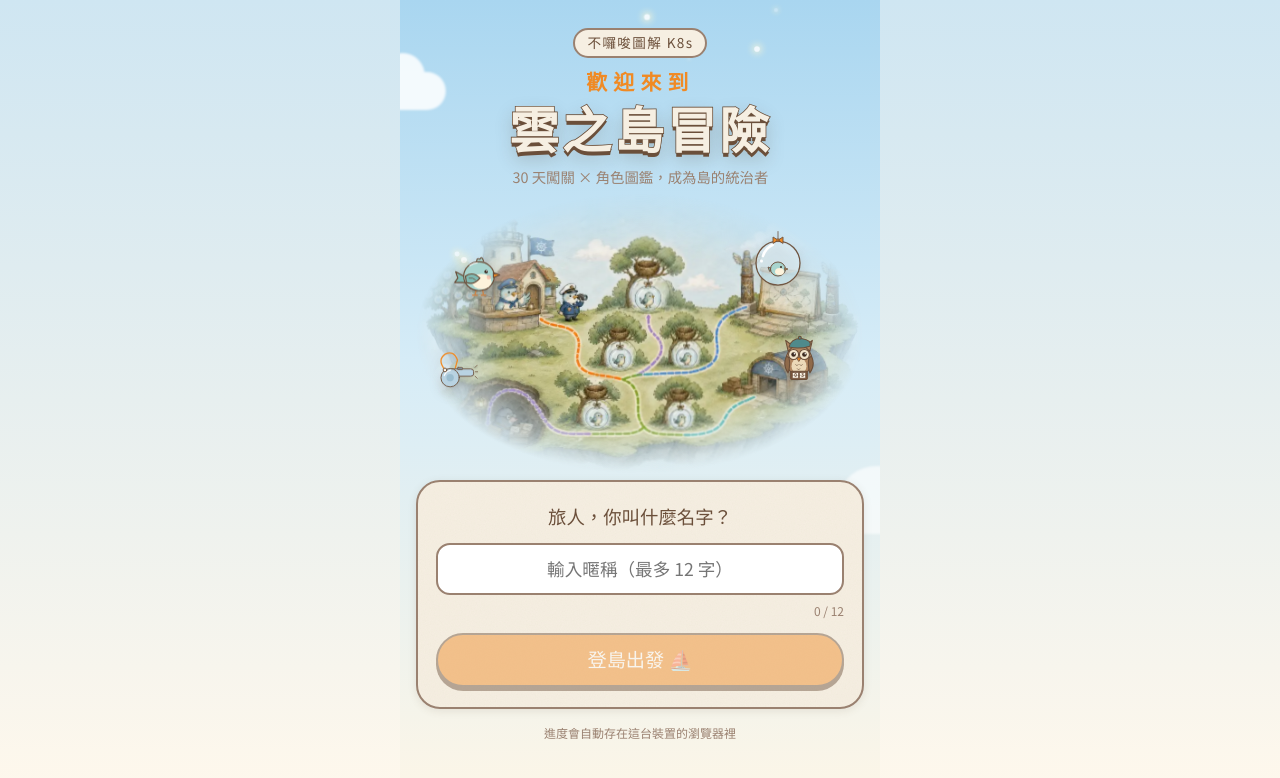
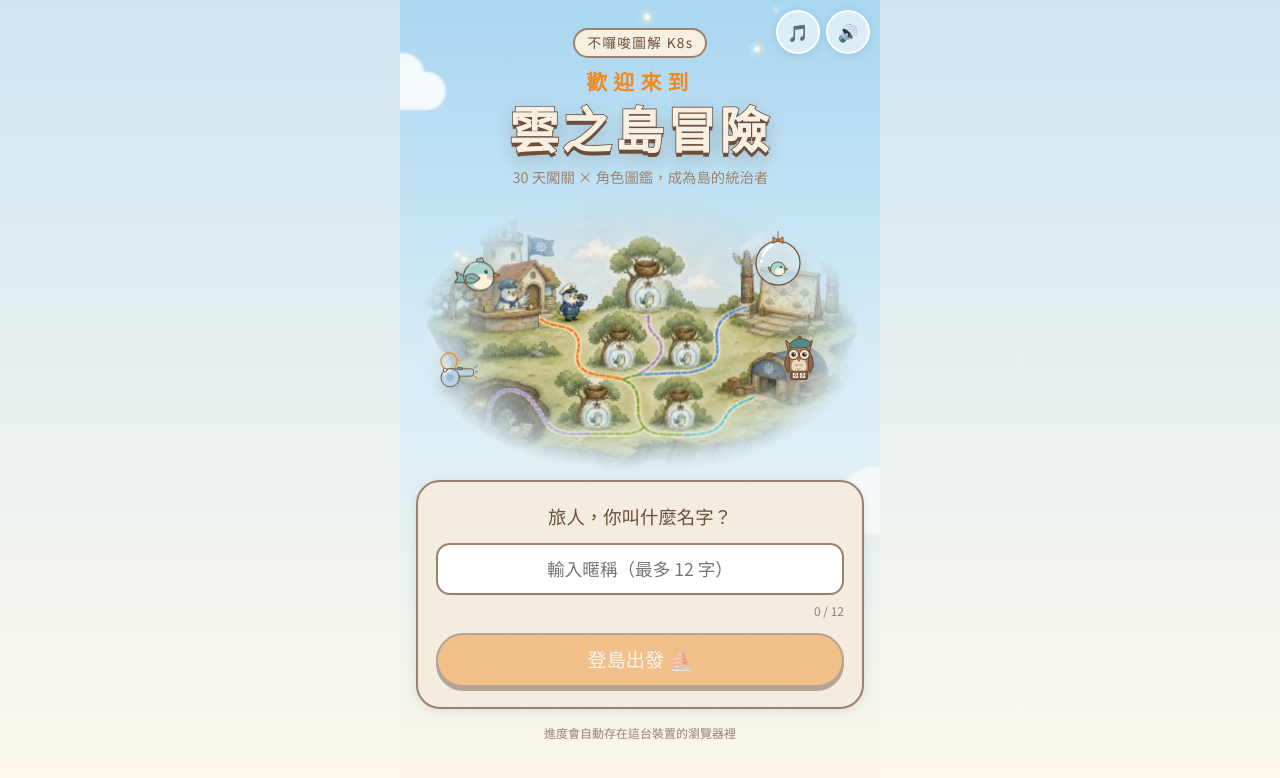
Before and after one commit to AdaaWu/2026ithome-k8s, a Vue app in the folder website/: page /#/ in a window 1280 px wide. Shown: the top 778 px of the page. Built offline with nearby package versions, Linux system fonts and the light colour scheme; a web font is replaced by a local one.

Commit message:
feat(audio) 音樂與音效開關分開
- 頂部列與起始畫面各有音樂、音效兩顆開關
- 兩個設定各自存在瀏覽器

```diff
--- /dev/null
+++ b/website/src/application/useAudioSettings.ts
@@ -0,0 +1,22 @@
+import { readonly, ref } from 'vue'
+import { isMusicMuted, setMusicMuted } from '@/infrastructure/audio/bgm'
+import { isMuted, setMuted } from '@/infrastructure/sfx'
+
+const musicOn = ref(!isMusicMuted())
+const sfxOn = ref(!isMuted())
+
+/** 音樂與音效開關，各自存在瀏覽器；畫面只透過這裡改設定 */
+export function useAudioSettings() {
+  return {
+    musicOn: readonly(musicOn),
+    sfxOn: readonly(sfxOn),
+    toggleMusic() {
+      musicOn.value = !musicOn.value
+      setMusicMuted(!musicOn.value)
+    },
+    toggleSfx() {
+      sfxOn.value = !sfxOn.value
+      setMuted(!sfxOn.value)
+    },
+  }
+}
--- /dev/null
+++ b/website/src/presentation/components/ui/AudioToggles.vue
@@ -0,0 +1,70 @@
+<script setup lang="ts">
+import { useAudioSettings } from '@/application/useAudioSettings'
+
+const { musicOn, sfxOn, toggleMusic, toggleSfx } = useAudioSettings()
+</script>
+
+<template>
+  <div class="audio-toggles">
+    <button
+      class="audio-toggle audio-toggle--music"
+      :class="{ 'is-off': !musicOn }"
+      aria-label="背景音樂"
+      :aria-pressed="musicOn"
+      data-test="toggle-music"
+      @click="toggleMusic"
+    >
+      🎵
+    </button>
+    <button
+      class="audio-toggle"
+      :class="{ 'is-off': !sfxOn }"
+      aria-label="音效"
+      :aria-pressed="sfxOn"
+      data-test="toggle-sfx"
+      @click="toggleSfx"
+    >
+      {{ sfxOn ? '🔊' : '🔇' }}
+    </button>
+  </div>
+</template>
+
+<style scoped>
+.audio-toggles {
+  display: flex;
+  gap: 6px;
+  flex: none;
+}
+
+.audio-toggle {
+  position: relative;
+  width: 44px;
+  height: 44px;
+  display: grid;
+  place-items: center;
+  padding: 0;
+  border: 2px solid var(--ink-soft);
+  border-radius: 50%;
+  background: var(--paper);
+  font-size: 1.2rem;
+  line-height: 1;
+  color: var(--ink);
+  cursor: pointer;
+  transition: opacity 0.2s;
+}
+
+.audio-toggle.is-off {
+  opacity: 0.55;
+}
+
+/* 音樂關閉時在音符上畫一道斜線 */
+.audio-toggle--music.is-off::after {
+  content: '';
+  position: absolute;
+  width: 26px;
+  height: 2.5px;
+  border-radius: 2px;
+  background: var(--ink);
+  transform: rotate(-45deg);
+}
+</style>
--- a/website/src/presentation/components/ui/TopBar.vue
+++ b/website/src/presentation/components/ui/TopBar.vue
@@ -1,24 +1,16 @@
 <script setup lang="ts">
-import { ref } from 'vue'
-import { isMuted, setMuted } from '@/infrastructure/sfx'
+import AudioToggles from './AudioToggles.vue'
 
 defineProps<{ title?: string; back?: string }>()
-
-const muted = ref(isMuted())
-function toggleMute() {
-  muted.value = !muted.value
-  setMuted(muted.value)
-}
 </script>
 
 <template>
   <header class="topbar">
-    <RouterLink v-if="back" :to="back" class="topbar__btn" aria-label="返回">‹</RouterLink>
-    <span v-else class="topbar__spacer" />
+    <div class="topbar__side">
+      <RouterLink v-if="back" :to="back" class="topbar__btn" aria-label="返回">‹</RouterLink>
+    </div>
     <h1 class="topbar__title">{{ title }}</h1>
-    <button class="topbar__btn" :aria-label="muted ? '開啟音效' : '關閉音效'" @click="toggleMute">
-      {{ muted ? '🔇' : '🔊' }}
-    </button>
+    <AudioToggles class="topbar__side" />
   </header>
 </template>
 
@@ -37,6 +29,7 @@ function toggleMute() {
 
 .topbar__title {
   flex: 1;
+  min-width: 0;
   text-align: center;
   font-size: 1.05rem;
   white-space: nowrap;
@@ -44,14 +37,16 @@ function toggleMute() {
   text-overflow: ellipsis;
 }
 
-.topbar__btn,
-.topbar__spacer {
-  width: 44px;
-  height: 44px;
+/* 左側只留返回鈕寬度，窄螢幕時標題才不會被截斷 */
+.topbar__side {
+  min-width: 44px;
   flex: none;
+  display: flex;
 }
 
 .topbar__btn {
+  width: 44px;
+  height: 44px;
   display: grid;
   place-items: center;
   border: 2px solid var(--ink-soft);
--- a/website/src/presentation/views/TitleView.vue
+++ b/website/src/presentation/views/TitleView.vue
@@ -5,6 +5,7 @@ import { useGame } from '@/application/useGame'
 import { NICKNAME_MAX_LENGTH, normalizeNickname } from '@/domain/progress'
 import { playSfx } from '@/infrastructure/sfx'
 import CharacterSprite from '@/presentation/components/characters/CharacterSprite.vue'
+import AudioToggles from '@/presentation/components/ui/AudioToggles.vue'
 
 const router = useRouter()
 const game = useGame()
@@ -54,6 +55,8 @@ function continueGame() {
       <span class="cloud cloud--3" />
       <span v-for="(s, i) in SPARKS" :key="i" class="spark" :style="{ top: s.top, left: s.left, animationDelay: s.delay }" />
     </div>
+
+    <AudioToggles class="title__audio" />
 
     <header class="title__head">
       <p class="title__series">不囉唆圖解 K8s</p>
@@ -217,6 +220,28 @@ function continueGame() {
   }
 }
 
+.title__audio {
+  position: absolute;
+  z-index: 2;
+  top: calc(10px + env(safe-area-inset-top));
+  right: 10px;
+}
+
+.title__audio :deep(.audio-toggle) {
+  border-color: rgb(255 255 255 / 0.9);
+  background: rgb(255 255 255 / 0.55);
+  backdrop-filter: blur(4px);
+  font-size: 1.05rem;
+  box-shadow: 0 2px 8px rgb(60 90 120 / 0.15);
+}
+
+/* 窄螢幕時標頭讓出右上角的開關 */
+@media (max-width: 380px) {
+  .title {
+    padding-top: calc(60px + env(safe-area-inset-top));
+  }
+}
+
 .title__head {
   position: relative;
   text-align: center;
```
Also changed, not shown: 1 other file (tests, documents, lock files or other folders).
